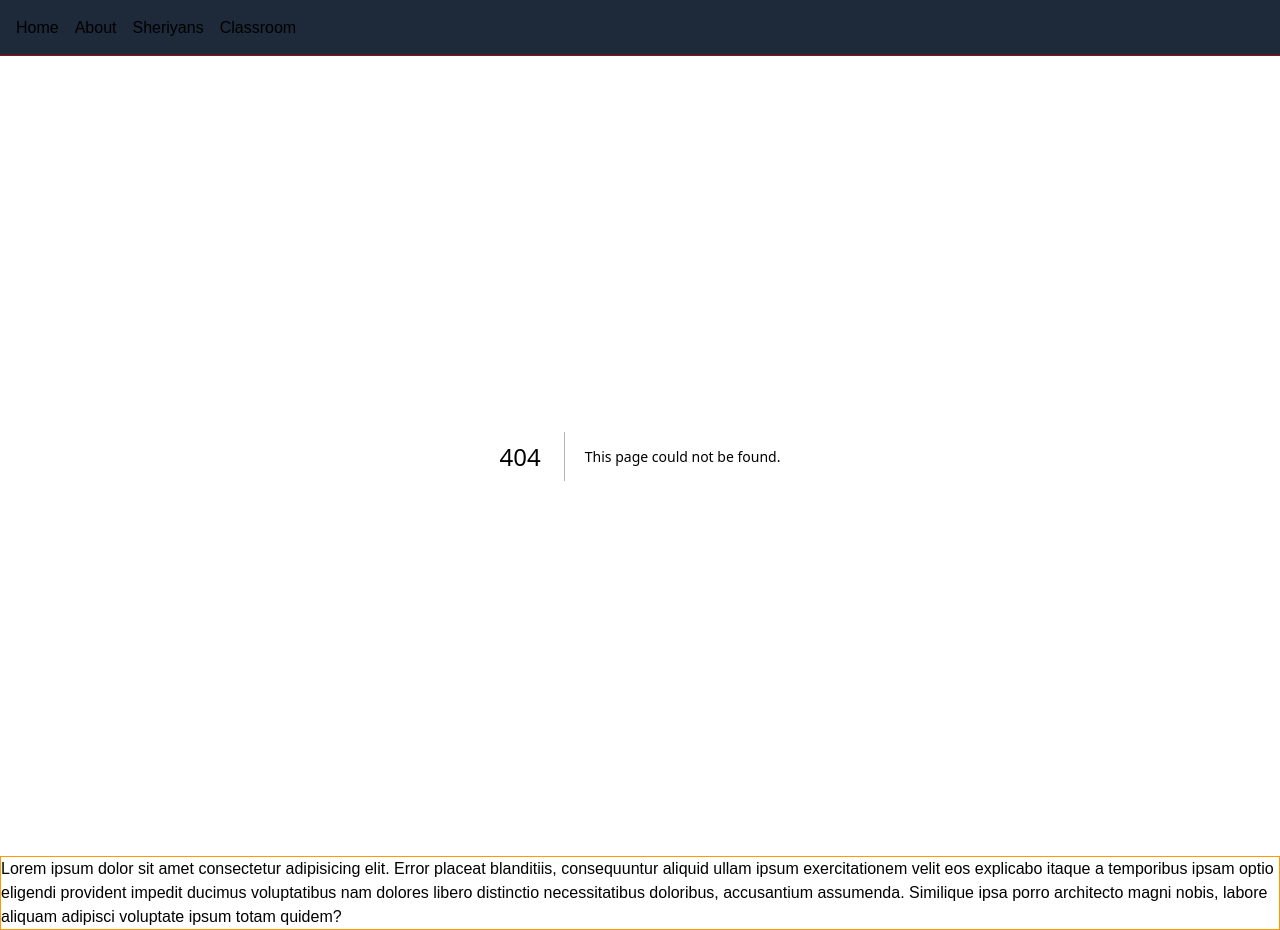
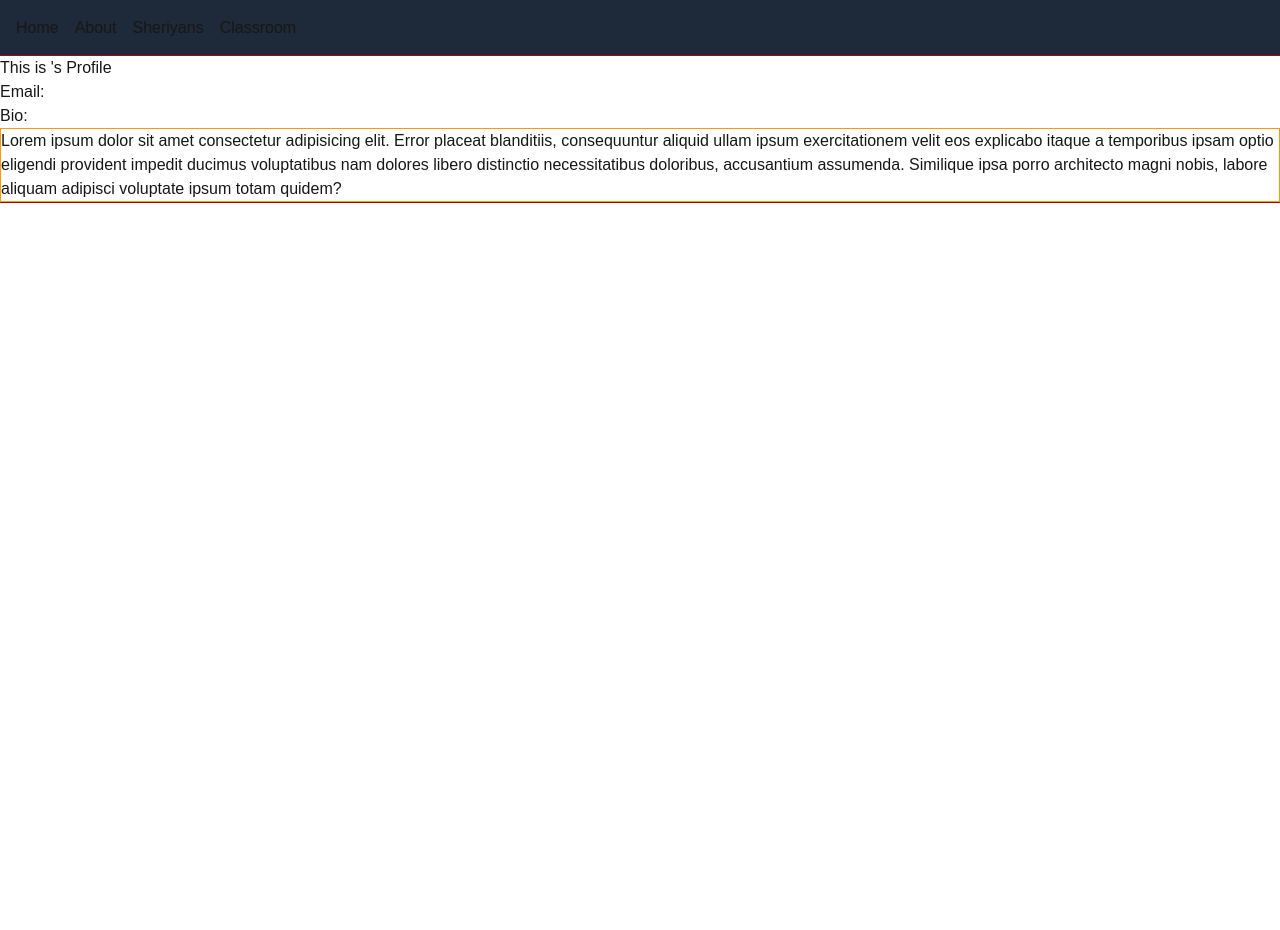
Before and after one commit to bobbyDeepak1415/next-app, a Next.js app: page /profile/1 in a window 1280 px wide. Before the commit this address had no page. After the commit the page ends 800 px from the top, so only its background shows below. Built offline with nearby package versions, Linux system fonts and the light colour scheme.

Commit message:
setup done

```diff
--- /dev/null
+++ b/app/profile/[name]/page.tsx
@@ -0,0 +1,26 @@
+ const users=[
+        {id:1,name:"bobby",email:"bobby.deepak@gmail.com",bio:"Loem ipsum dolor sit amet consectetur adipisicing elit. Provident, corporis!"},
+        {id:2,name:"deepak",email:"deepak.deepak@gmail.com",bio:"Loem ipsum dolor sit amet consectetur adipisicing elit. Provident, corporis!"},
+        {id:3,name:"Leo",email:"leo.deepak@gmail.com",bio:"Loem ipsum dolor sit amet consectetur adipisicing elit. Provident, corporis!"},
+        {id:4,name:"King",email:"king.deepak@gmail.com",bio:"Loem ipsum dolor sit amet consectetur adipisicing elit. Provident, corporis!"},
+    ]
+
+    type ProfilePageProps={
+        params:Promise<{name:string}>
+    }
+export default async function ProfilePage({params}:ProfilePageProps){
+
+const pageParams=await params
+
+const username=pageParams.name
+
+const user=users.find((user)=>user.name.toLocaleLowerCase()===username.toLocaleLowerCase())
+
+return (
+    <div>
+    <h1>This is {user?.name}'s Profile</h1>
+    <p>Email: {user?.email}</p>
+    <p>Bio:{user?.bio}</p>
+    </div>
+)
+}
--- a/components/FilterUsers.tsx
+++ b/components/FilterUsers.tsx
@@ -10,6 +10,8 @@ type User={
 }
 
 export default function FilterUsers({users}:{users:User[]}){
+
+
 
 
     const [searchTerm,setSearchTerm]=useState("")
```
